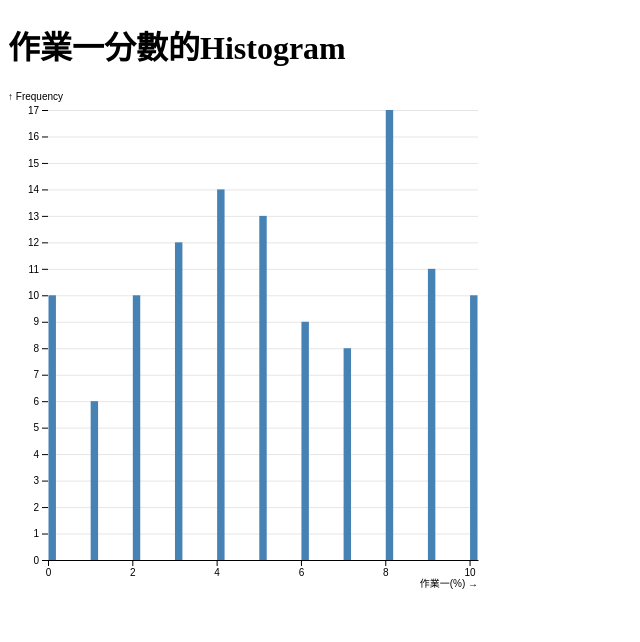
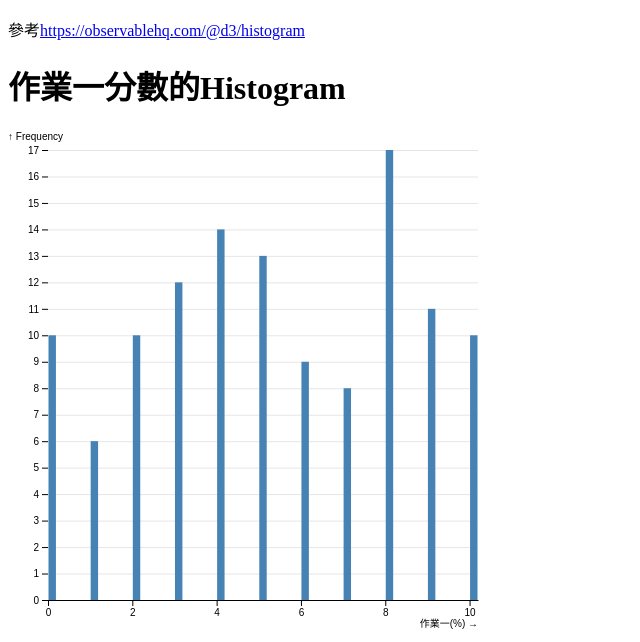
Before and after one commit to CoraLPY/vis2023f, a plain HTML site: page hw01/src-strong/index.html in a window 1280 px wide. Shown: the part 161-803 px from the top of the page, without its empty margins (0-640 px from the left). Drawn offline with nearby package versions, Linux system fonts and the light colour scheme.

Commit message:
update HW3-strong

```diff
--- a/hw01/src-strong/index.html
+++ b/hw01/src-strong/index.html
@@ -11,6 +11,7 @@
     <!-- D3圖庫參考 https://observablehq.com/@d3/histogram  -->
     <!-- CODE參考 https://blog.csdn.net/weixin_43325228/article/details/129098767?ops_request_misc=&request_id=&biz_id=102&utm_term=D3%E7%95%AB%E5%BB%8A%20D3.JS&utm_medium=distribute.pc_search_result.none-task-blog-2~all~sobaiduweb~default-2-129098767.142^v96^pc_search_result_base9&spm=1018.2226.3001.4187  -->
     <svg></svg>
+	<p>參考<a href="https://observablehq.com/@d3/histogram">https://observablehq.com/@d3/histogram</a></p>
     <h1>作業一分數的Histogram</h1>
     <div></div>
 </body>
```
